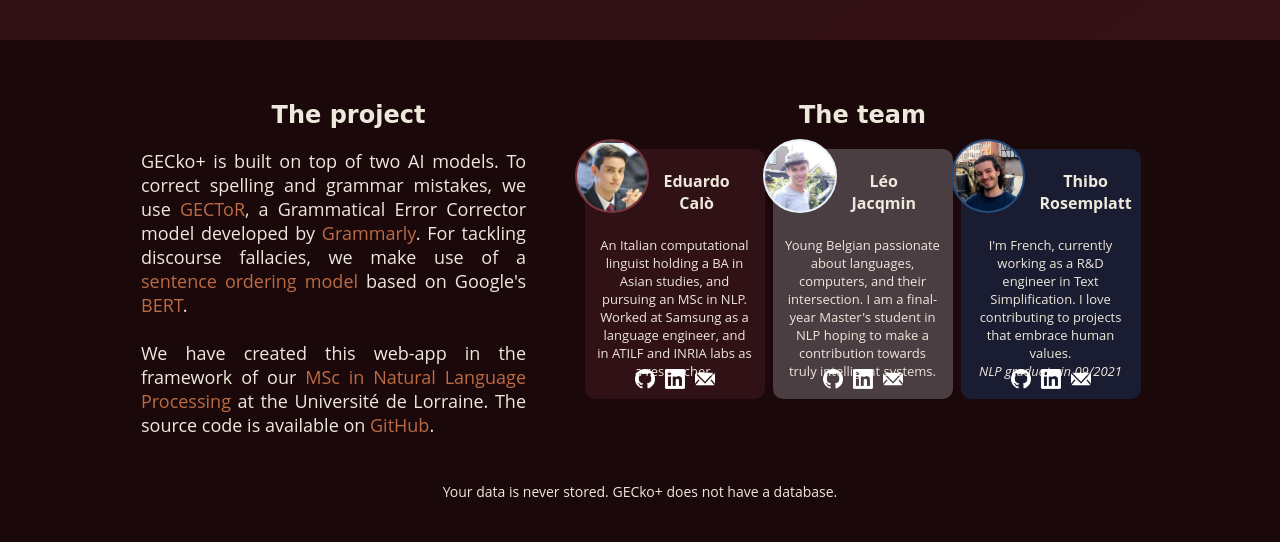
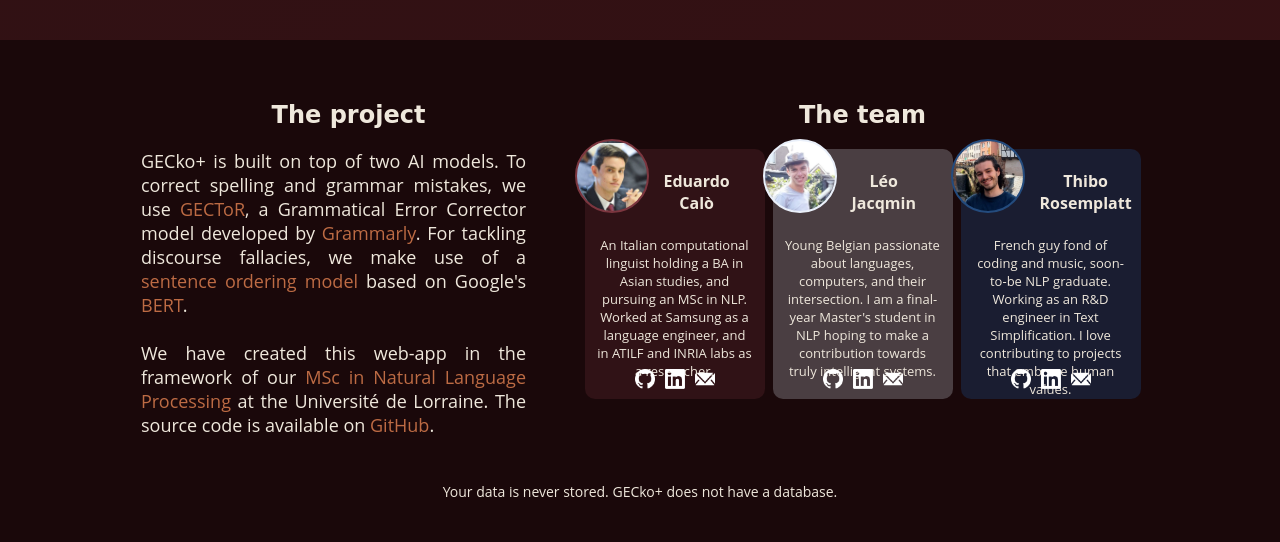
Before and after one commit to thiborose/gecko-app, a Flask app: page / in a window 1280 px wide. Shown: the part 792-1334 px from the top of the page. Run offline with Flask 2, Linux system fonts and the light colour scheme; parts of the project's set-up code (start-up, migrations or seed data) failed here and were passed over; some libraries are stand-ins or nearby versions; some web fonts are replaced.

Commit message:
updated desc

```diff
--- a/application/__init__.py
+++ b/application/__init__.py
@@ -10,7 +10,7 @@ app = Flask(__name__, instance_relative_config=True)
 
 # setting up environment
 root_dir = listdir()
-print(root_dir)
+# print(root_dir)
 if "config.py" in root_dir:
     app.config.from_object('config')
 else:
--- a/application/templates/content.html
+++ b/application/templates/content.html
@@ -79,9 +79,9 @@
             </div>
 
             <div class="description">
-                I'm French, currently working as a R&D engineer in Text Simplification.
+                French guy fond of coding and music, soon-to-be NLP graduate.
+                Working as an R&D engineer in Text Simplification.
                 I love contributing to projects that embrace human values. <br>
-                 <i>NLP graduate in 09/2021</i>
             </div>
             <div class="team-member-links">
                 <a href="https://github.com/psawa" target="_blank" rel="noopener noreferrer">
```
